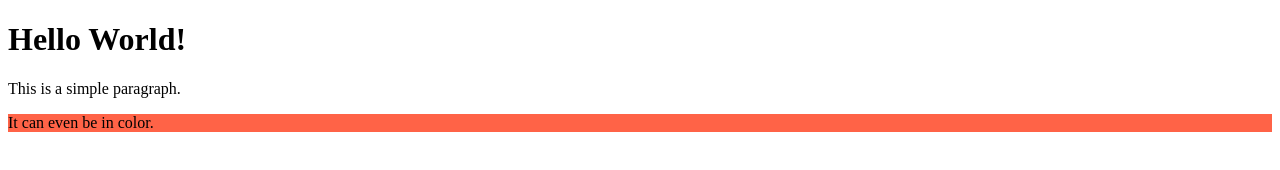
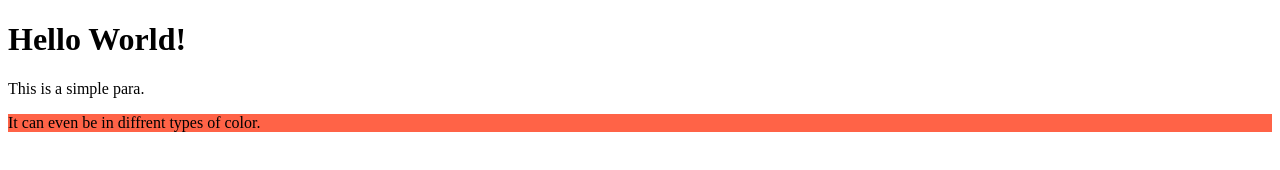
Before and after one commit to GDSC-SGGSCC/Hacktoberfest-22, a website: page HTML/hello-world.html in a window 1280 px wide. Drawn offline with Linux system fonts and the light colour scheme.

Commit message:
Updated changes

```diff
--- a/HTML/hello-world.html
+++ b/HTML/hello-world.html
@@ -8,8 +8,8 @@
 
     <body>
         <h1>Hello World!</h1>
-        <p>This is a simple paragraph.</p>
-        <p style="background-color:Tomato;">It can even be in color.</p>
+        <p>This is a simple para.</p>
+        <p style="background-color:Tomato;">It can even be in diffrent types of color.</p>
     </body>
 
 </html>
```
